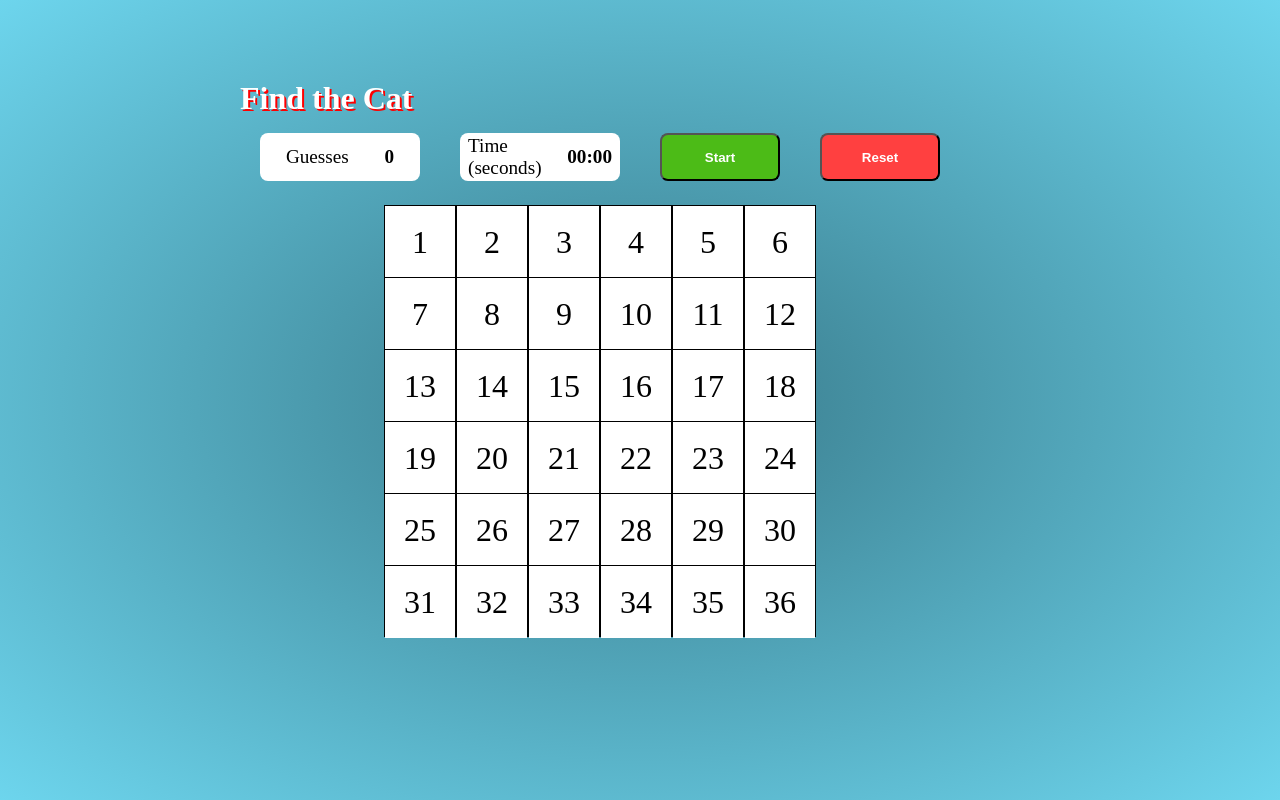
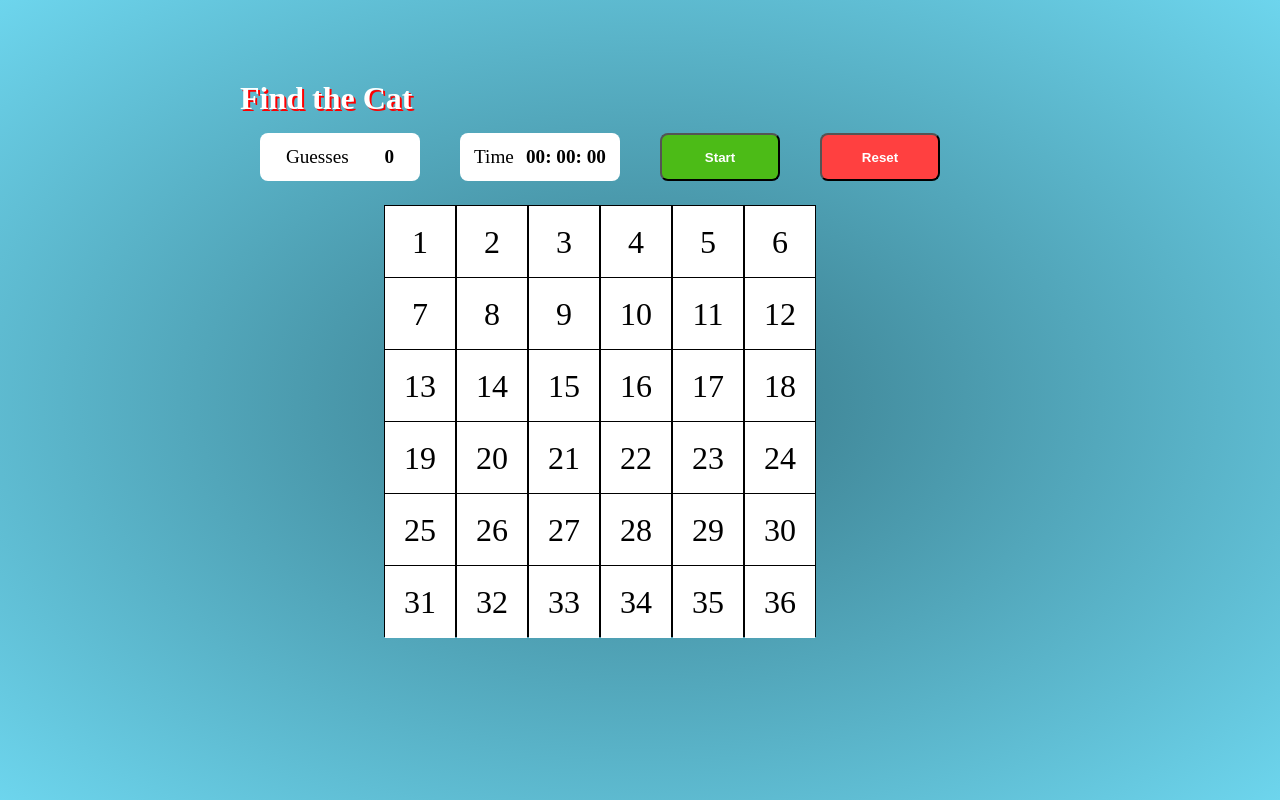
Before and after one commit to marianneporter/FindTheCatAng, an Angular app: page / in a window 1280 px wide. Built offline with nearby package versions, Linux system fonts and the light colour scheme.

Commit message:
added timer with mm:ss:tt along with service and associated interface for timer data

```diff
--- /dev/null
+++ b/src/app/_models/timer.ts
@@ -0,0 +1,6 @@
+export interface Timing {
+    totalTimeTenths: number;
+    minutes: number;
+    seconds: number;
+    tenths: number;
+}
--- /dev/null
+++ b/src/app/_services/timer.service.ts
@@ -0,0 +1,50 @@
+import { Injectable } from '@angular/core';
+import { Timing } from '../_models/timer';
+
+@Injectable({
+  providedIn: 'root'
+})
+export class TimerService {
+
+    timing: Timing = {
+        totalTimeTenths: 0,
+        minutes: 0,
+        seconds: 0,
+        tenths: 0
+    }
+
+    timer: any;
+
+    constructor() { }
+
+    startTimer() {
+        this.timer = setInterval(() => {
+            this.addTenthOfSecond();
+        }, 100);
+    }
+
+
+    stopTimer() {
+        clearInterval(this.timer);
+    }
+
+    addTenthOfSecond() {
+        this.timing.totalTimeTenths++;
+
+        this.timing.tenths=this.timing.totalTimeTenths % 10;
+
+        let wholeSeconds = Math.floor(this.timing.totalTimeTenths/10);
+        this.timing.seconds=wholeSeconds % 60;
+        this.timing.minutes=Math.floor(wholeSeconds/60);
+
+    }
+
+    resetTimer() {
+        this.timing.totalTimeTenths=0;
+        this.timing.tenths=0;
+        this.timing.minutes=0;
+        this.timing.seconds=0;
+    }
+
+
+}
--- a/src/app/cat-game2/cat-game2.component.html
+++ b/src/app/cat-game2/cat-game2.component.html
@@ -13,10 +13,12 @@
                 </div>
                 <div class="timer game-monitor">
                     <div class="label">
-                        Time (seconds)
+                        Time
                     </div>
                     <div class="info">
-                        00:00
+                        {{timing.minutes | number: '2.0' }}:
+                        {{timing.seconds | number: '2.0' }}:
+                        {{timing.tenths | number: '2.0' }}
                     </div>
                 </div>
                 <div class="start"
@@ -25,7 +27,7 @@
                 </div>
                 <div class="try-again">
                     <button class="secondary-btn"
-                            (click)="tryAgain()">Reset</button>
+                            (click)="reset()">Reset</button>
                 </div>
             </div>
             <div class="all-hiding-places">
--- a/src/app/cat-game2/cat-game2.component.ts
+++ b/src/app/cat-game2/cat-game2.component.ts
@@ -1,5 +1,7 @@
 import { animate, state, style, transition, trigger } from '@angular/animations';
 import { Component, OnInit } from '@angular/core';
+import { Timing } from '../_models/timer';
+import { TimerService } from '../_services/timer.service';
 
 interface HidingPlace {
     value: string|number;
@@ -29,7 +31,7 @@ interface HidingPlace {
 })
 export class CatGame2Component implements OnInit {
 
-    constructor() { }
+    constructor(public timer: TimerService) { }
 
     hidingPlace = new Array<HidingPlace>(36);
     catLocation: number = 0;
@@ -38,6 +40,11 @@ export class CatGame2Component implements OnInit {
     controlState='hiding';
     guessCount: number = 0;
     gridDisabled: boolean = true;
+
+    get timing(): Timing {
+        return this.timer.timing;
+    }
+
 
     ngOnInit(): void {
         this.initialiseGrid();
@@ -53,6 +60,7 @@ export class CatGame2Component implements OnInit {
     checkGuess(guessLoc: number) {
         this.guessCount++;
         if (this.catLocation===this.hidingPlace[guessLoc].value) {
+            this.timer.stopTimer();
             this.catFound=true;
             this.hidingPlace[guessLoc].revealState='revealed';
             this.hidingPlace[guessLoc].value='';
@@ -64,10 +72,12 @@ export class CatGame2Component implements OnInit {
 
     startGame() {
         this.gridDisabled=false;
+        this.timer.startTimer();
     }
 
-    tryAgain() {
+    reset() {
         this.guessCount=0;
+        this.timer.resetTimer();
         this.initialiseGrid();
     }
 
```
